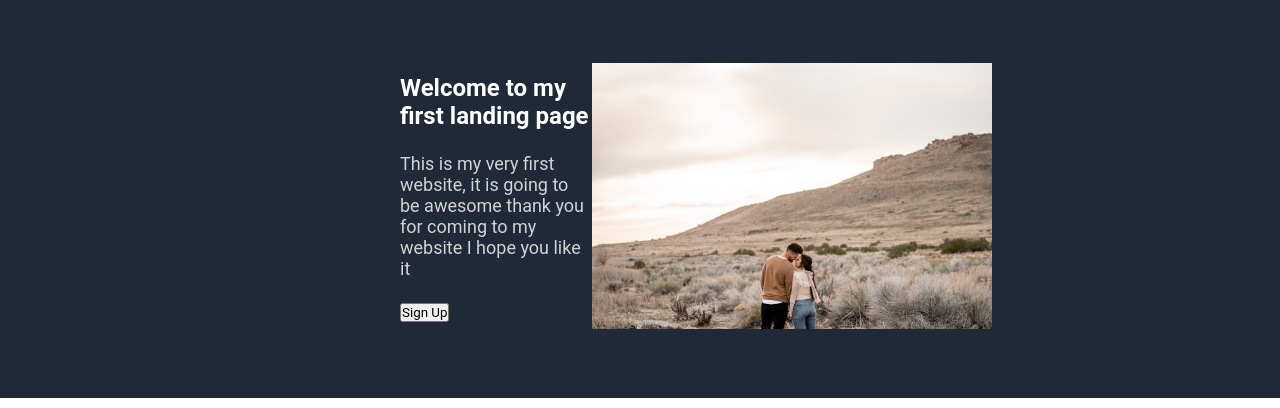
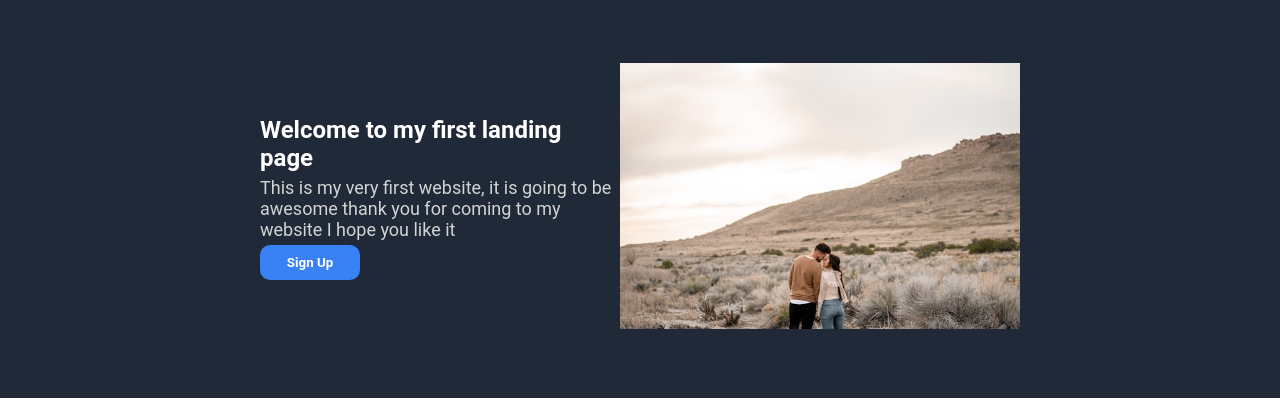
Before and after one commit to Coder-Cam1/landing-page-practice, a plain HTML site: page index.html in a window 1280 px wide. Shown: the part 62-470 px from the top of the page. Drawn offline with Linux system fonts and the light colour scheme.

Commit message:
Add style to the hero button.
Also tweaked some settings to make the layout better.

```diff
--- a/styles.css
+++ b/styles.css
@@ -45,21 +45,32 @@ a {
     height: 50vh;
     justify-content: center;
     align-items: center;
+
 }
 
 .hero-wrapper {
-    max-width: 60vh;
+    justify-content: center;
+    max-width: 900px;
 }
 
 .hero {
     max-width: 40%;
     display: grid;
     flex-shrink: 0;
-    align-items: center;
+    align-content: center;
+    gap: 5px;
 }
 
 .hero button {
     justify-self: start;
+    background-color: #3882f6;
+    border: none;
+    width: 100px;
+    padding: 10px;
+    color: white;
+    border-radius: 10px;
+    font-family: "Roboto", sans-serif;
+    font-weight: 700;
 }
 
 .hero-img img {
```
